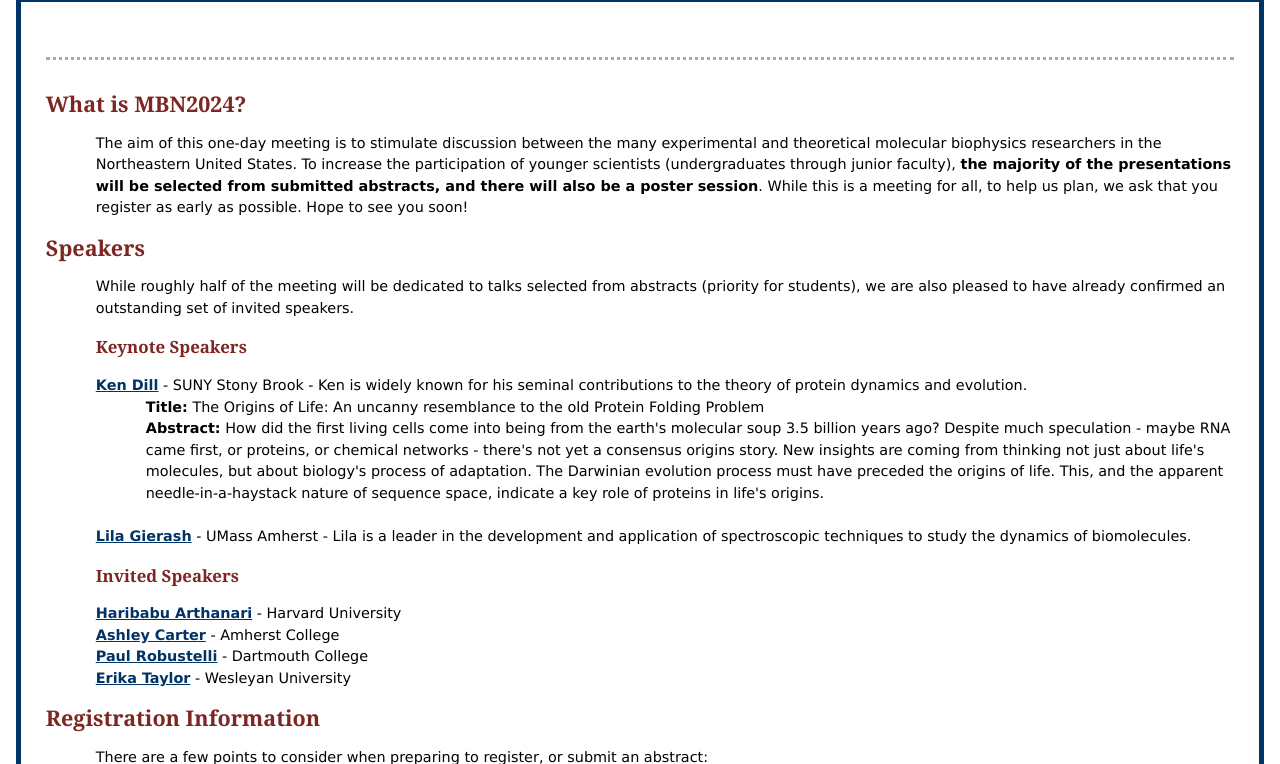
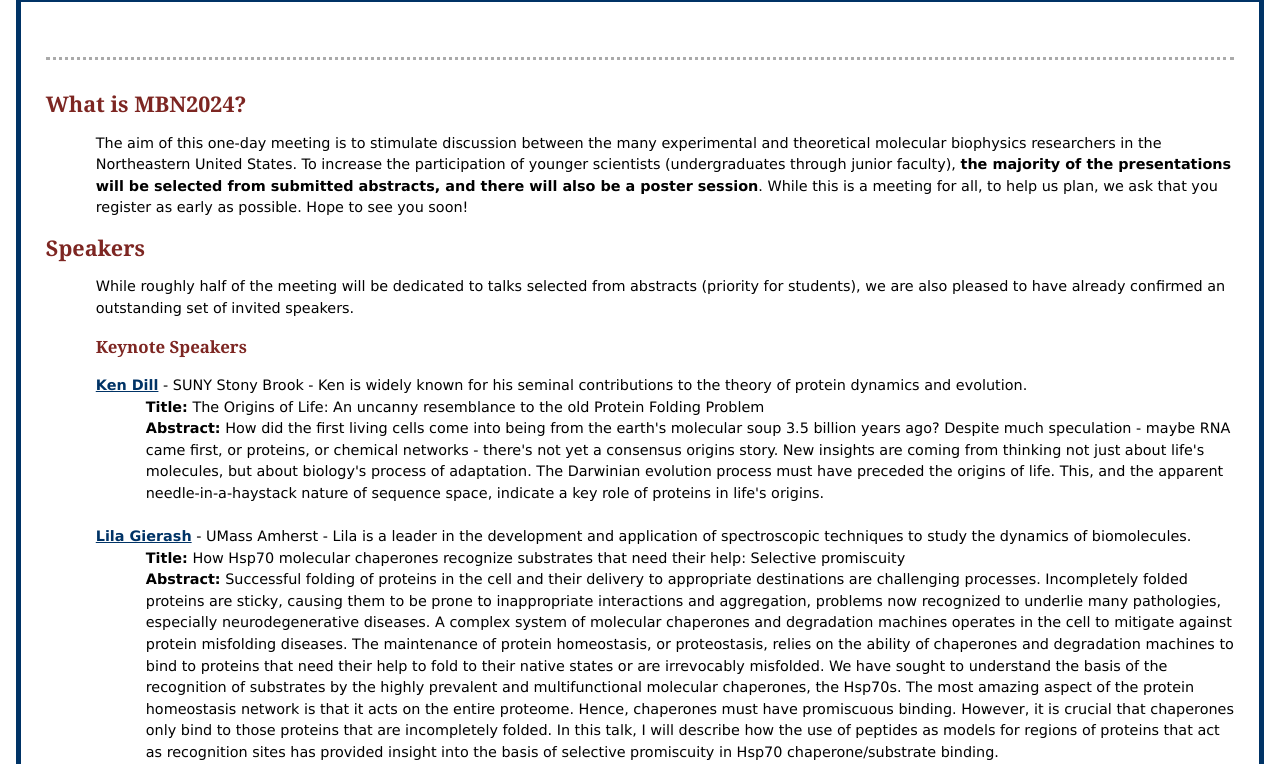
Before and after one commit to Whitford/MBN, a plain HTML site: page index.html in a window 1280 px wide. Shown: the part 188-952 px from the top of the page. Drawn offline with Linux system fonts and the light colour scheme.

Commit message:
lila abstract

```diff
--- a/index.html
+++ b/index.html
@@ -42,6 +42,10 @@
 <br>
 <b><a href=https://www.umass.edu/biochemistry-molecular-biology/faculty/lila-gierasch>Lila Gierash</a></b> - UMass Amherst - Lila is a leader in the development and application of spectroscopic techniques to study the dynamics of biomolecules.
 
+<div id=indent>
+<b>Title:</b> How Hsp70 molecular chaperones recognize substrates that need their help: Selective promiscuity
+<br><b>Abstract:</b> Successful folding of proteins in the cell and their delivery to appropriate destinations are challenging processes. Incompletely folded proteins are sticky, causing them to be prone to inappropriate interactions and aggregation, problems now recognized to underlie many pathologies, especially neurodegenerative diseases. A complex system of molecular chaperones and degradation machines operates in the cell to mitigate against protein misfolding diseases. The maintenance of protein homeostasis, or proteostasis, relies on the ability of chaperones and degradation machines to bind to proteins that need their help to fold to their native states or are irrevocably misfolded. We have sought to understand the basis of the recognition of substrates by the highly prevalent and multifunctional molecular chaperones, the Hsp70s. The most amazing aspect of the protein homeostasis network is that it acts on the entire proteome. Hence, chaperones must have promiscuous binding. However, it is crucial that chaperones only bind to those proteins that are incompletely folded. In this talk, I will describe how the use of peptides as models for regions of proteins that act as recognition sites has provided insight into the basis of selective promiscuity in Hsp70 chaperone/substrate binding.
+</div>
 <h3>Invited Speakers</h3>
 <b><a href=https://artlab.dana-farber.org>Haribabu Arthanari</a></b> - Harvard University <br>
 <b><a href=https://www.carterlaboratory.com>Ashley Carter</a></b> - Amherst College <br>
```
